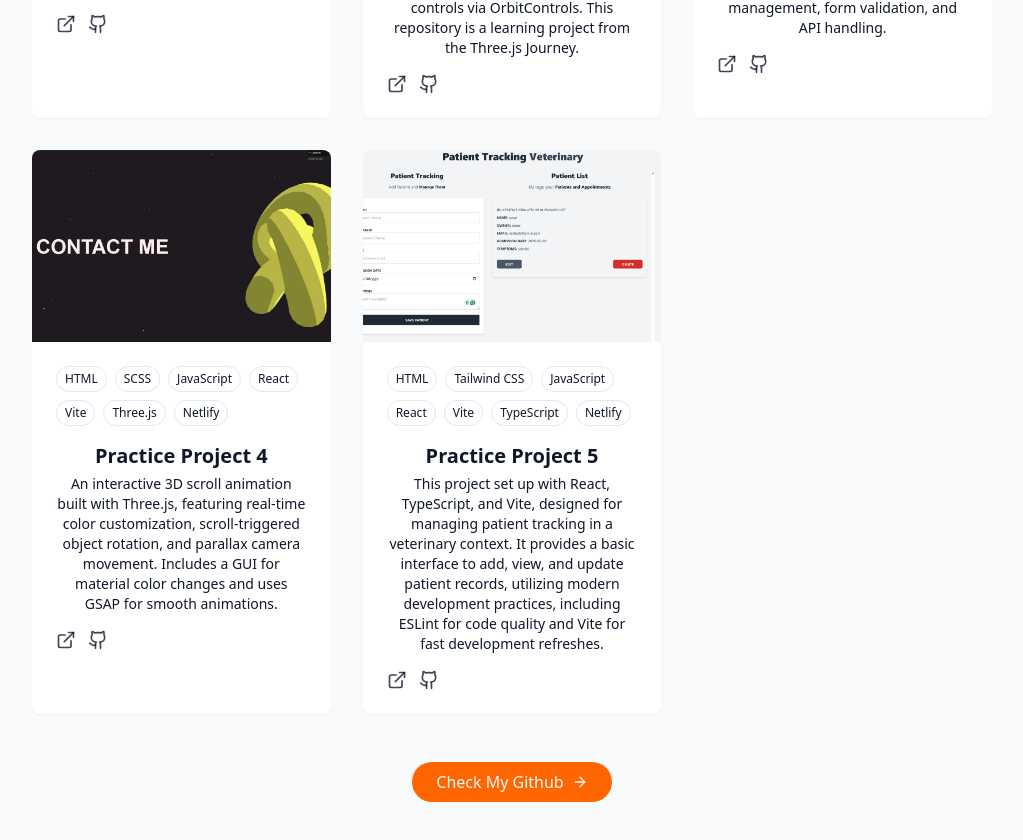
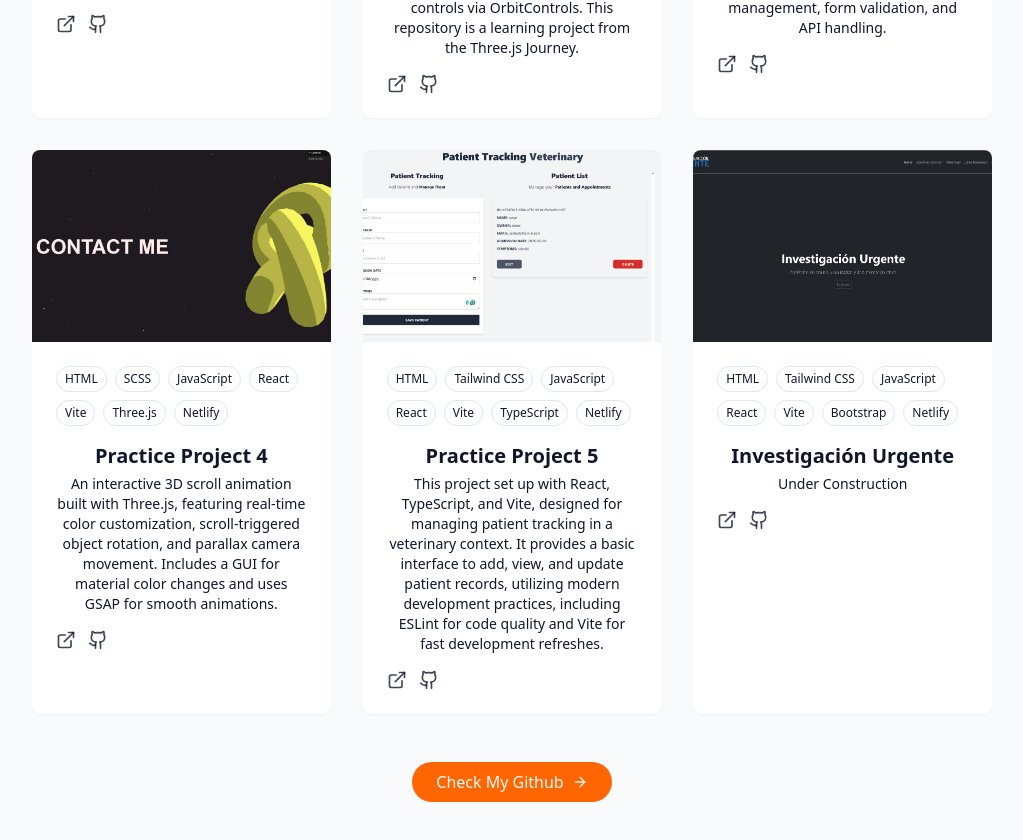
Before and after one commit to iluna007/il-portfolio, a React (Vite) app: page /#/ in a window 1280 px wide. Shown: the part 5582-6422 px from the top of the page, without its empty margins (128-1151 px from the left). Built offline with nearby package versions, Linux system fonts and the light colour scheme.

Commit message:
add new project iu

```diff
--- a/src/components/ProjectsSection.jsx
+++ b/src/components/ProjectsSection.jsx
@@ -80,6 +80,16 @@ const projects = [
     demoUrl: "https://patientstest.netlify.app/",
     githubUrl: "https://github.com/iluna007/Portfolio_09_Patients",
   },
+  {
+    id: 9,
+    title: "Investigación Urgente",
+    description:
+      "Under Construction",
+    image: "/investigacionurgent.jpg",
+    tags: ["HTML", "Tailwind CSS", "JavaScript","React","Vite","Bootstrap","Netlify"],
+    demoUrl: "https://investigacionurgente.netlify.app/",
+    githubUrl: "https://github.com/iluna007/I-U",
+  },
 ];
 
 export const ProjectsSection = () => {
```
Also changed, not shown: public/investigacionurgent.jpg (added).
